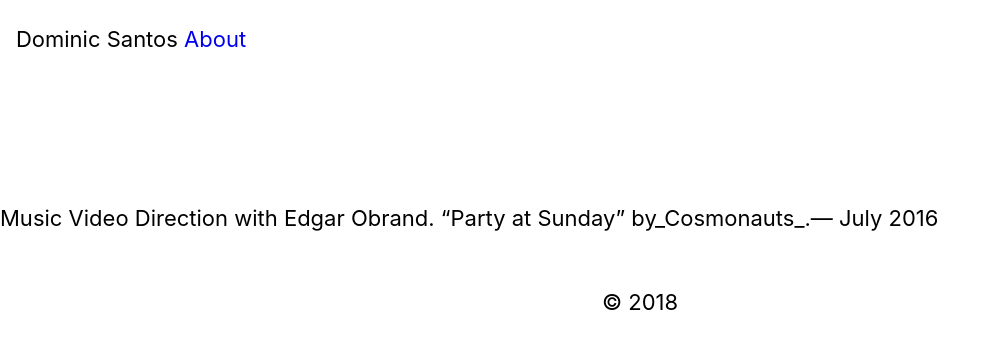
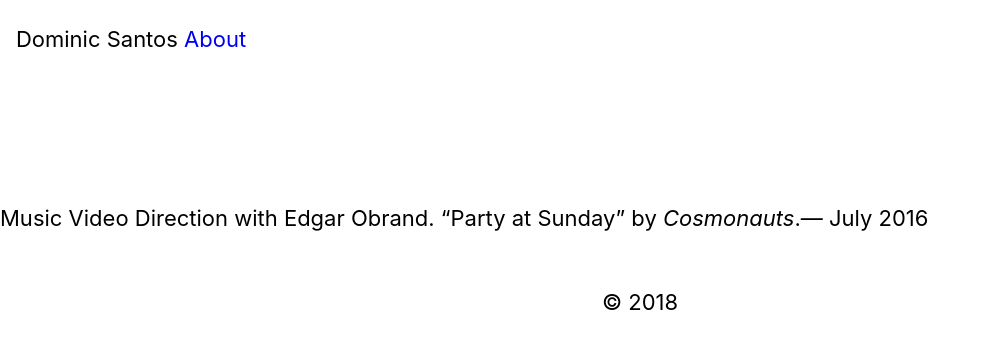
Before and after one commit to davesantos/dominicsantos, a Jekyll site: the page built from _posts/2016-07-01-party-at-sunday.markdown, in a window 1280 px wide. Shown: the top 349 px of the page, without its empty margins (0-999 px from the left). Built offline with Jekyll 4.4.1, drawn with Linux system fonts in a browser that asks for light colours; our own code applies the rules of GitHub Pages for plain Markdown files.

Commit message:
Fix typo

```diff
--- a/_posts/2016-07-01-party-at-sunday.markdown
+++ b/_posts/2016-07-01-party-at-sunday.markdown
@@ -5,4 +5,4 @@ date: 2016-07-01
 images:
   - party-at-sunday-dominicsantos.jpg
 ---
-Music Video Direction with Edgar Obrand. “Party at Sunday” by_Cosmonauts_.— July 2016
+Music Video Direction with Edgar Obrand. “Party at Sunday” by _Cosmonauts_.— July 2016
```
